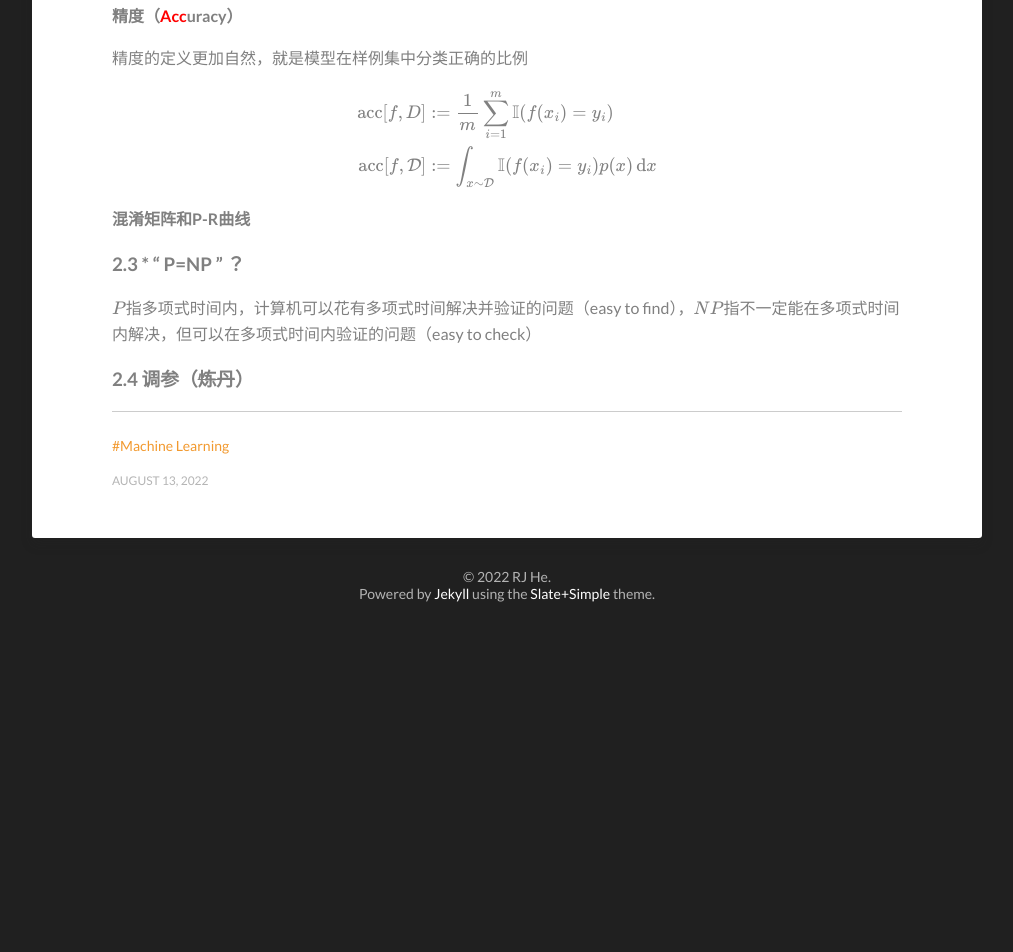
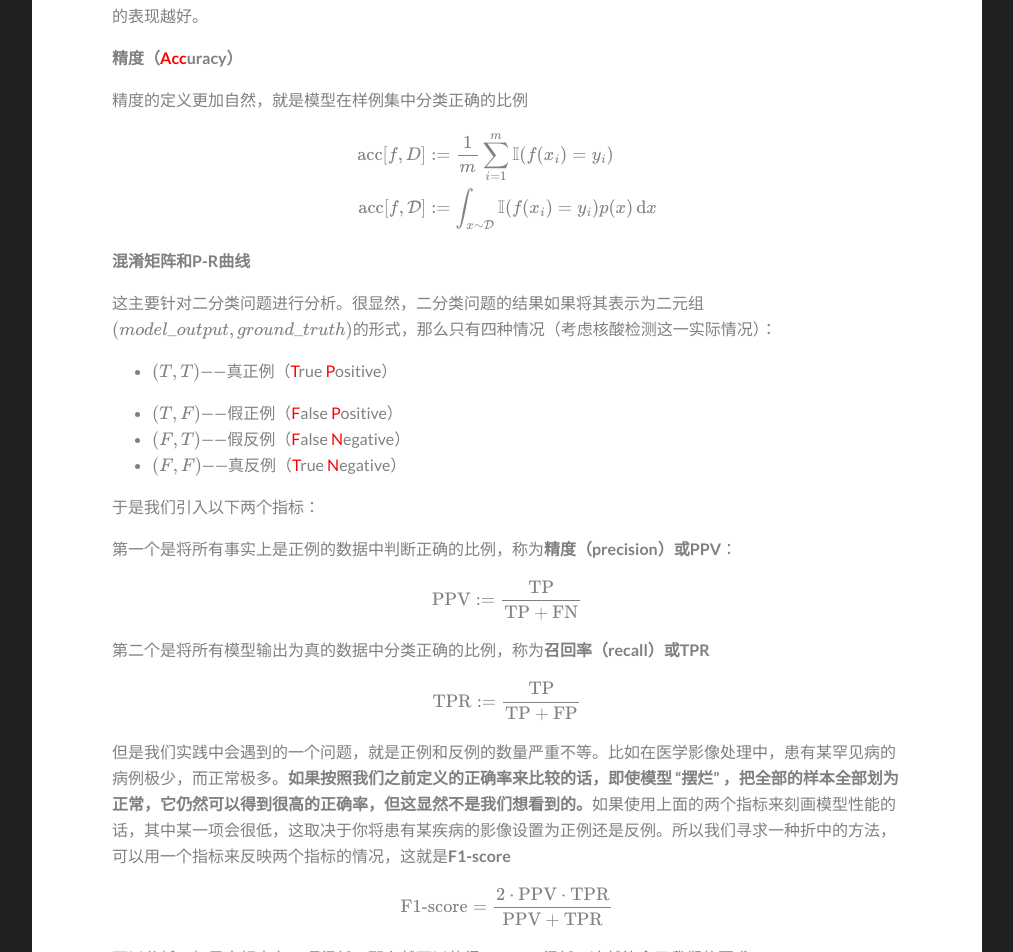
Before and after one commit to hrjtju/hrjtju.github.io, a Jekyll site: the page built from _posts/2022-08-13-DatawhaleML-1.md, in a window 1280 px wide and 1400 px high, scrolled down 3467 px. Shown: the top 952 px of the window, without its empty margins (133-1146 px from the left). Built offline with Jekyll 4.4.1, drawn with Linux system fonts in a browser that asks for light colours; formulas are drawn with MathJax 3; before the commit the page ends 4097 px from its top, so only the background shows below that; some of the changed text lies outside the part shown.

Commit message:
update_ML_1

```diff
--- a/_posts/2022-08-13-DatawhaleML-1.md
+++ b/_posts/2022-08-13-DatawhaleML-1.md
@@ -149,6 +149,8 @@ $$
 
 
 
+[更多信息: The Curse of Dimensionality in classification](The Curse of Dimensionality in classification)
+
 
 
 ## 2 模型选择评估
@@ -203,7 +205,51 @@ $$
 
 
 
+这主要针对二分类问题进行分析。很显然，二分类问题的结果如果将其表示为二元组$$(model\_output, ground\_truth)$$的形式，那么只有四种情况（考虑核酸检测这一实际情况）：
 
+* $$(T,T)$$——真正例（<font color="red">T</font>rue <font color="red">P</font>ositive）
+
+* $$(T,F)$$——假正例（<font color="red">F</font>alse <font color="red">P</font>ositive）
+* $$(F, T)$$——假反例（<font color="red">F</font>alse <font color="red">N</font>egative）
+* $$(F,F)$$——真反例（<font color="red">T</font>rue <font color="red">N</font>egative）
+
+
+
+于是我们引入以下两个指标：
+
+
+
+第一个是将所有事实上是正例的数据中判断正确的比例，称为**精度（precision）或PPV**：
+
+
+$$
+\mathrm{PPV} := \mathrm {\frac{TP}{TP + FN}}
+$$
+
+
+第二个是将所有模型输出为真的数据中分类正确的比例，称为**召回率（recall）或TPR**
+
+
+$$
+\mathrm{ TPR := \frac{TP}{TP + FP}}
+$$
+
+
+但是我们实践中会遇到的一个问题，就是正例和反例的数量严重不等。比如在医学影像处理中，患有某罕见病的病例极少，而正常极多。**如果按照我们之前定义的正确率来比较的话，即使模型 “摆烂” ，把全部的样本全部划为正常，它仍然可以得到很高的正确率，但这显然不是我们想看到的。**如果使用上面的两个指标来刻画模型性能的话，其中某一项会很低，这取决于你将患有某疾病的影像设置为正例还是反例。所以我们寻求一种折中的方法，可以用一个指标来反映两个指标的情况，这就是**F1-score**
+
+
+$$
+\text{F1-score} = \mathrm{\frac{2 \cdot PPV \cdot TPR}{PPV + TPR}}
+$$
+
+
+可以分析，如果亮相中有一项很低，那么就可以使得F1-score很低。这就符合了我们的要求。
+
+
+
+我们可以将以上数据画成一个表，并计算各个特征数据（图片来源于[维基百科](https://en.wikipedia.org/wiki/Confusion_matrix)）：
+
+<img src="D:/github/hrjtju.github.io/images/2022-08-13/image-20220815111449691.png" alt="image-20220815111449691" style="zoom:50%;" />
 
 
 
```
Also changed, not shown: images/2022-08-13/image-20220815111449691.png (added).
